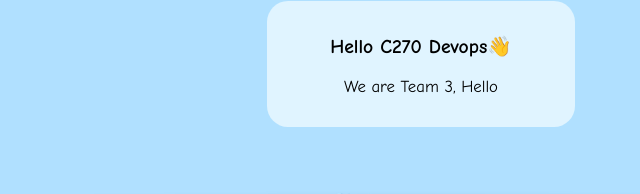
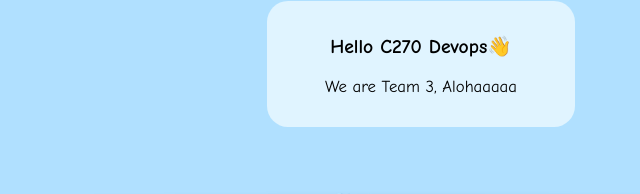
Before and after one commit to tineclxy/hello-world-site, a plain HTML site: page index.html in a window 1280 px wide. Shown: the part 545-739 px from the top of the page, 219-859 px from the left. Drawn offline with Linux system fonts and the light colour scheme.

Commit message:
update index.html

```diff
--- a/index.html
+++ b/index.html
@@ -101,7 +101,7 @@
 
         <div class="igloo">
             <h3>Hello C270 Devops👋</h3>
-            <p>We are Team 3, Hello</p>
+            <p>We are Team 3, Alohaaaaa</p>
         </div>
     </div>
 
```
